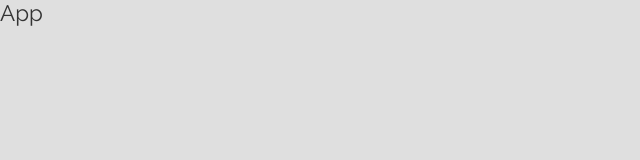
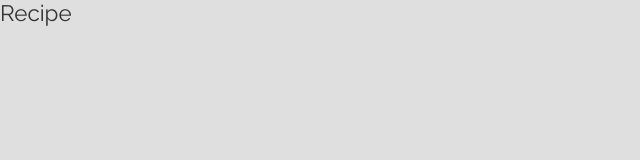
Before and after one commit to taavirannamets/recipe-directory, a React (Create React App) app: page /recipe/1 in a window 1280 px wide. Shown: the top 160 px of the page, without its empty margins (0-640 px from the left). Built offline with nearby package versions, Linux system fonts and the light colour scheme.

Commit message:
added routes and created pages

```diff
--- a/package.json
+++ b/package.json
@@ -5,6 +5,7 @@
 	"dependencies": {
 		"react": "^18.2.0",
 		"react-dom": "^18.2.0",
+		"react-router-dom": "^6.4.3",
 		"react-scripts": "5.0.1"
 	},
 	"scripts": {
--- a/src/App.js
+++ b/src/App.js
@@ -1,7 +1,27 @@
+import { BrowserRouter, Routes, Route } from 'react-router-dom'
+
+// Routes
+import Home from './routes/home'
+import Create from './routes/create'
+import Search from './routes/search'
+import Recipe from './routes/recipe'
+
+// Styles
 import './App.css'
 
 function App() {
-	return <div className='App'>App</div>
+	return (
+		<div className='App'>
+			<BrowserRouter>
+				<Routes>
+					<Route path='/' element={<Home />} />
+					<Route path='/create' element={<Create />} />
+					<Route path='/search' element={<Search />} />
+					<Route path='/recipe/:id' element={<Recipe />} />
+				</Routes>
+			</BrowserRouter>
+		</div>
+	)
 }
 
 export default App
--- a/src/index.js
+++ b/src/index.js
@@ -1,7 +1,9 @@
 import React from 'react'
 import ReactDOM from 'react-dom/client'
+import App from './App'
+
+// Styles
 import './index.css'
-import App from './App'
 
 const root = ReactDOM.createRoot(document.getElementById('root'))
 root.render(
--- /dev/null
+++ b/src/routes/create/index.js
@@ -0,0 +1,6 @@
+// Styles
+import './Create.css'
+
+export default function Create() {
+	return <div> Create</div>
+}
--- /dev/null
+++ b/src/routes/home/index.js
@@ -0,0 +1,6 @@
+// Styles
+import './Home.css'
+
+export default function Home() {
+	return <div>Home</div>
+}
--- /dev/null
+++ b/src/routes/recipe/index.js
@@ -0,0 +1,6 @@
+// Styles
+import './Recipe.css'
+
+export default function Recipe() {
+	return <div>Recipe</div>
+}
--- /dev/null
+++ b/src/routes/search/index.js
@@ -0,0 +1,6 @@
+// Styles
+import './Search.css'
+
+export default function Search() {
+	return <div>Search</div>
+}
```
Also changed, not shown: src/routes/create/Create.css (added), src/routes/home/Home.css (added), src/routes/recipe/Recipe.css (added), src/routes/search/Search.css (added), 1 other file (tests, documents, lock files or other folders).
